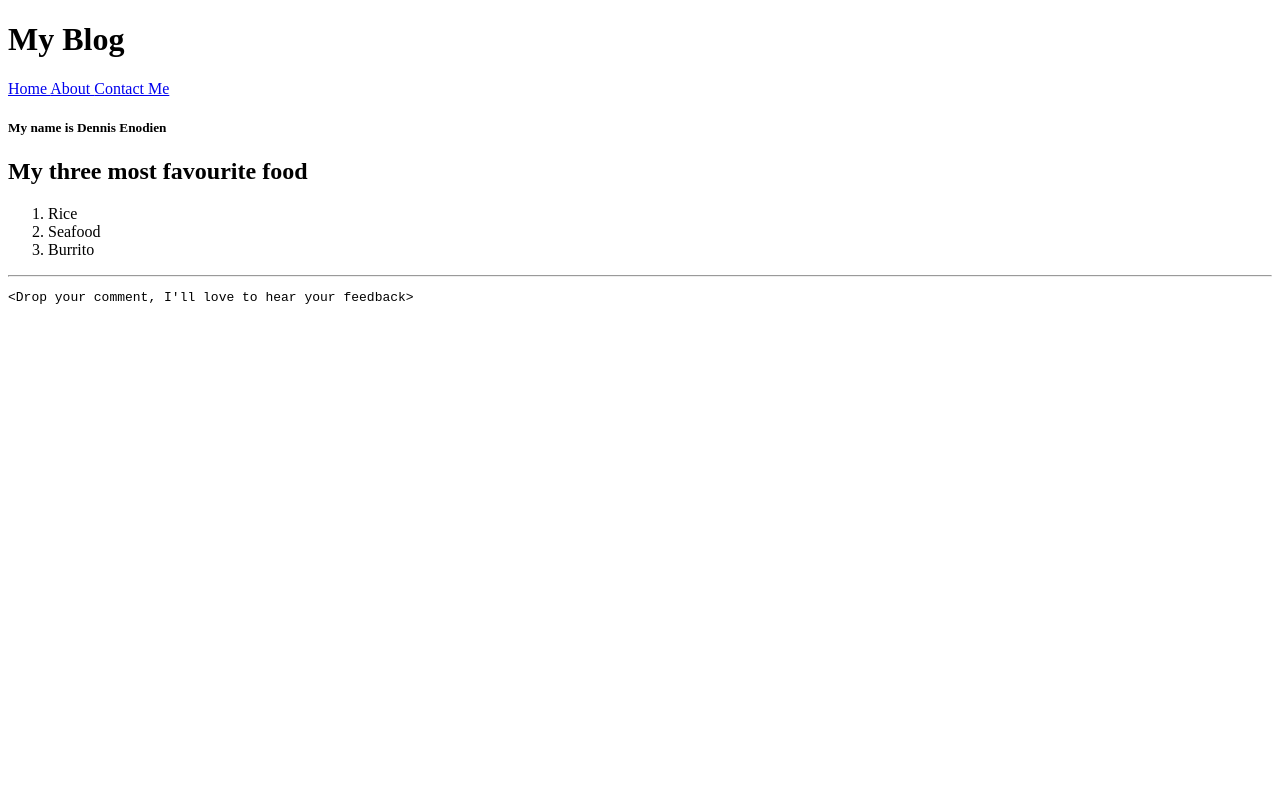
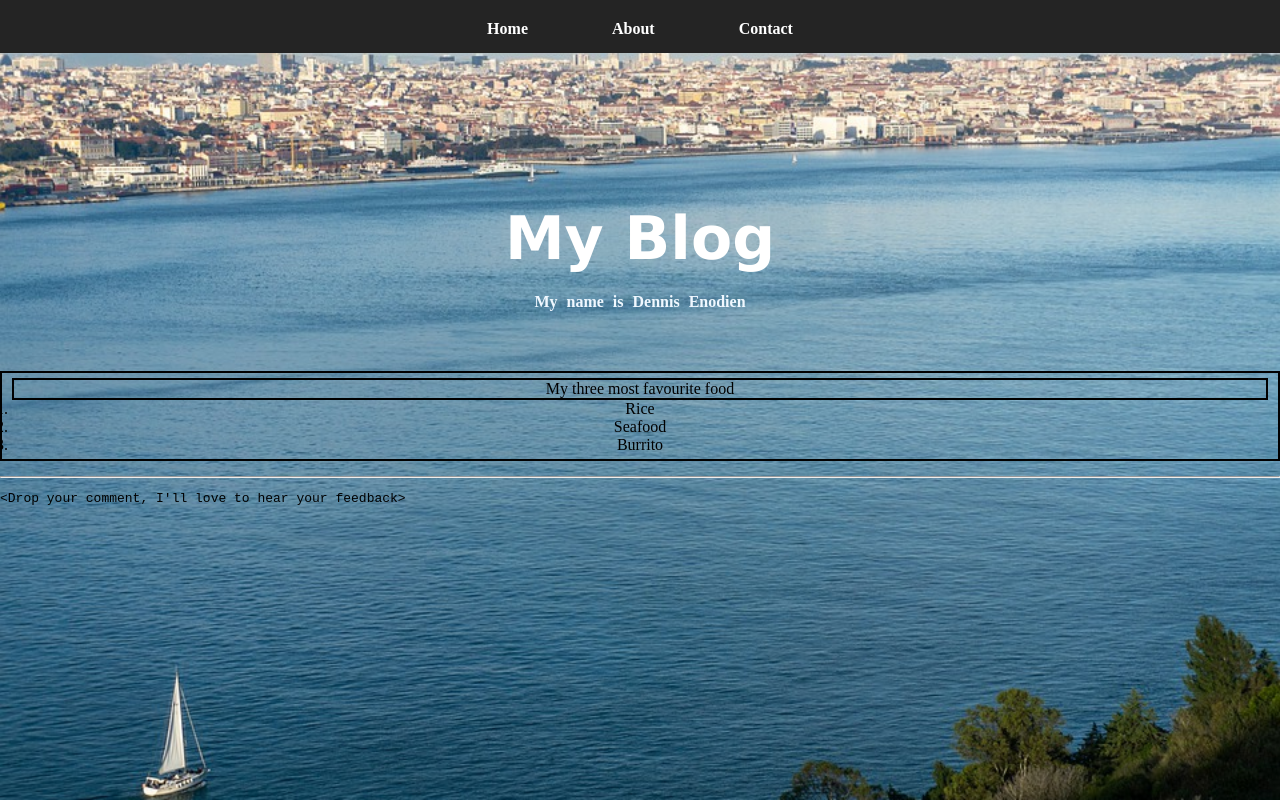
Before and after one commit to Enody/classday4, a plain HTML site: page index.html in a window 1280 px wide. Drawn offline with Linux system fonts and the light colour scheme.

Commit message:
Add files via upload

```diff
--- a/index.html
+++ b/index.html
@@ -1,21 +1,24 @@
 <!DOCTYPE HTML>
 <html>
     <head>
+        <link rel="stylesheet" type="text/css" href="main.css">
 
     </head>
+
     <body>
+        <div class="header">
+             <ul class="nav">
+            <li><a href="./index.html">Home </a></li>
+            <li><a href="./about.html">About </a></li>
+            <li><a href="./contact.html">Contact </a></li>
+             </ul>
+        </div>
         <h1>My Blog</h1>
-
-
-        <nav>
-            <ls><a href="./index.html">Home </a></ls>
-            <ls><a href="./about.html">About </a></ls>
-            <ls><a href="./contact.html">Contact Me</a></ls>
-        </nav>
-        <div>
+        <div class="content">
 
             <h5>My name is Dennis Enodien</h5>
 
+            <div class="post">
             <h2> My three most favourite food</h2>
                <p>
                     <ol>
@@ -26,6 +29,7 @@
 
                 </p>
             </div>
+        </div>
 
         <hr/>
         <pre>&lt;Drop your comment, I'll love to hear your feedback&gt;</pre>
--- /dev/null
+++ b/main.css
@@ -0,0 +1,65 @@
+html, body, h1, h2, h3, h4, ul, ol, li, p, a {
+    padding: 0;
+    border: 0;
+    margin: 0;
+    font: inherit;
+    font-size: 100%;
+  }
+  h1 {
+    color: #ffffff;
+    margin: 150px 0 15px;
+    text-align: center;
+    font-family: Verdana, sans-serif;
+    font-size: 60px;
+    font-weight: bold;
+  }
+  ul {
+    padding: 0 0 0 50px;
+  }
+.nav {
+    padding-top: 10px;
+    padding-bottom: 5px;
+    font-weight: bold;
+    word-spacing: 30px;
+    text-decoration: none;
+    text-align: center;
+  }
+.nav li {
+    display: inline;
+    padding-right: 50px;
+    text-decoration: none;
+    height: 10px;
+
+  }
+
+.nav a {
+    text-decoration: none;
+    color: #ffffff;
+  }
+.header {
+    padding: 10px;
+  background: #242424;
+  }
+.content {
+    text-align: center;
+}
+body {
+    background: url(boat.jpg) no-repeat fixed;
+    background-size: cover;
+}
+h5 {
+    font-size: medium;
+  margin: 20px 0 15px;
+  color: aliceblue;
+  word-spacing: 5px;
+
+}
+.post {
+  border: 2px solid;
+  padding: 5px 10px 5px 10px;
+  margin: 60px 0 15px;
+
+}
+.post h2{
+    border: 2px solid;
+}
```
Also changed, not shown: boat.jpg (added). Lines whose indentation alone changed are shown as unchanged.
